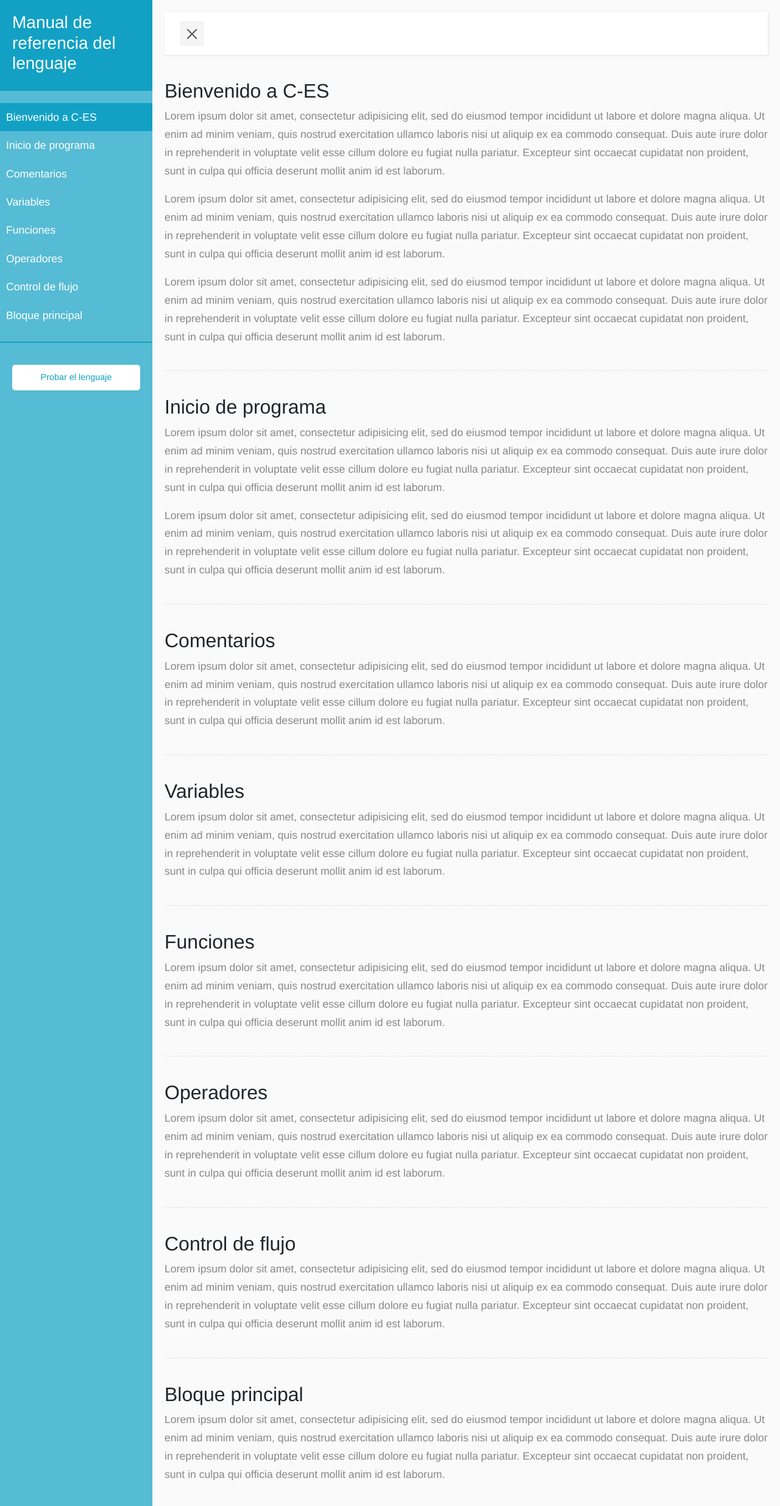
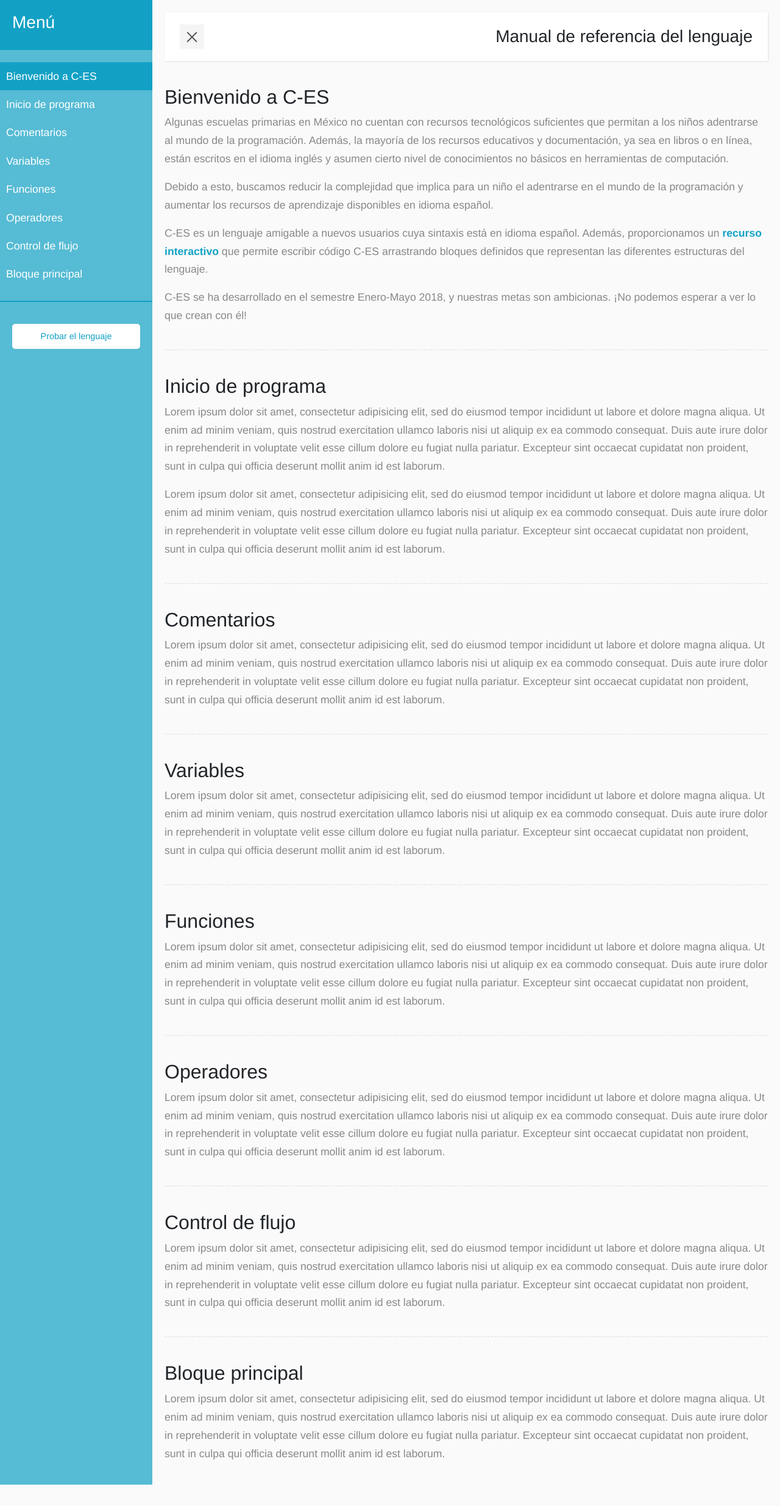
Before and after one commit to AlexHenkel/C-ES, a Flask app: page /manual in a window 1280 px wide. Shown: the whole page at 61% size. After the commit the page ends 2434 px from the top, so only its background shows below. Run offline with Flask 2, Linux system fonts and the light colour scheme; some libraries are stand-ins or nearby versions.

Commit message:
Add Introduccion section

```diff
--- a/static/css/manual.css
+++ b/static/css/manual.css
@@ -38,6 +38,10 @@ a, a:hover, a:focus {
    margin: 40px 0;
 }
 
+.resource {
+   color: rgb(18, 161, 197);
+}
+
 /********** Sidebar **********/
 .wrapper {
    display: flex;
@@ -59,6 +63,10 @@ a, a:hover, a:focus {
 #sidebar .sidebar-header {
    padding: 20px;
    background: rgb(18, 161, 197);
+}
+
+.sidebar-header.right {
+   margin-top: 0.5rem;
 }
 
 #sidebar ul.components {
--- a/templates/manual.html
+++ b/templates/manual.html
@@ -14,7 +14,7 @@
    <div class="wrapper">
       <nav id="sidebar">
          <div class="sidebar-header">
-            <h3>Manual de referencia del lenguaje</h3>
+            <h3>Menú</h3>
          </div>
 
          <ul class="list-unstyled components">
@@ -36,7 +36,6 @@
       <div id="content">
          <nav class="navbar navbar-default">
             <div class="container-fluid">
-
                <div class="navbar-header">
                   <button type="button" id="sidebarCollapse" class="navbar-btn">
                      <span></span>
@@ -44,22 +43,24 @@
                      <span></span>
                   </button>
                </div>
+               <div class="sidebar-header right">
+                  <h3>Manual de referencia del lenguaje</h3>
+               </div>
             </div>
          </nav>
 
          <h2 id="Introduccion">Bienvenido a C-ES</h2>
-         <p>Lorem ipsum dolor sit amet, consectetur adipisicing elit, sed do eiusmod tempor incididunt ut labore et dolore magna aliqua.
-            Ut enim ad minim veniam, quis nostrud exercitation ullamco laboris nisi ut aliquip ex ea commodo consequat. Duis aute
-            irure dolor in reprehenderit in voluptate velit esse cillum dolore eu fugiat nulla pariatur. Excepteur sint occaecat cupidatat
-            non proident, sunt in culpa qui officia deserunt mollit anim id est laborum.</p>
-         <p>Lorem ipsum dolor sit amet, consectetur adipisicing elit, sed do eiusmod tempor incididunt ut labore et dolore magna aliqua.
-            Ut enim ad minim veniam, quis nostrud exercitation ullamco laboris nisi ut aliquip ex ea commodo consequat. Duis aute
-            irure dolor in reprehenderit in voluptate velit esse cillum dolore eu fugiat nulla pariatur. Excepteur sint occaecat cupidatat
-            non proident, sunt in culpa qui officia deserunt mollit anim id est laborum.</p>
-         <p>Lorem ipsum dolor sit amet, consectetur adipisicing elit, sed do eiusmod tempor incididunt ut labore et dolore magna aliqua.
-            Ut enim ad minim veniam, quis nostrud exercitation ullamco laboris nisi ut aliquip ex ea commodo consequat. Duis aute
-            irure dolor in reprehenderit in voluptate velit esse cillum dolore eu fugiat nulla pariatur. Excepteur sint occaecat cupidatat
-            non proident, sunt in culpa qui officia deserunt mollit anim id est laborum.</p>
+         <p>Algunas escuelas primarias en México no cuentan con recursos tecnológicos suficientes que permitan a los niños adentrarse al mundo de la programación.
+         Además, la mayoría de los recursos educativos y documentación, ya sea en libros o en línea, están escritos en el idioma inglés y asumen cierto
+         nivel de conocimientos no básicos en herramientas de computación.</p>
+
+         <p>Debido a esto, buscamos reducir la complejidad que implica para un niño el adentrarse en el mundo de la programación y aumentar
+         los recursos de aprendizaje disponibles en idioma español.</p>
+
+         <p>C-ES es un lenguaje amigable a nuevos usuarios cuya sintaxis está en idioma español. Además, proporcionamos un <a href="/" target="_blank" class="resource"><strong>recurso interactivo</strong></a> que permite
+            escribir código C-ES arrastrando bloques definidos que representan las diferentes estructuras del lenguaje.</p>
+
+         <p>C-ES se ha desarrollado en el semestre Enero-Mayo 2018, y nuestras metas son ambicionas. ¡No podemos esperar a ver lo que crean con él!</p>
 
          <div class="line"></div>
 
```
